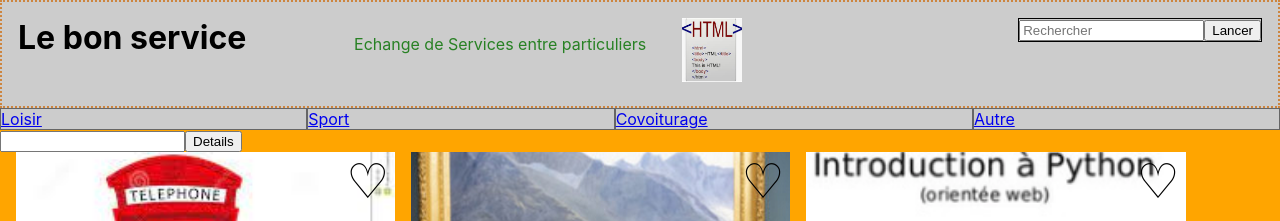
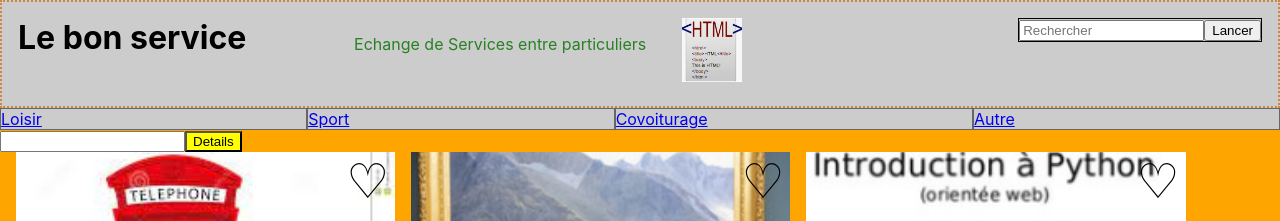
Before and after one commit to TetyanaZhabchyk/NewService, a React (Create React App) app: page / in a window 1280 px wide. Shown: the top 221 px of the page. Built offline with nearby package versions, Linux system fonts and the light colour scheme.

Commit message:
Ajout categories.css, yellow bouton "detail"

```diff
--- /dev/null
+++ b/src/components/Categories.css
@@ -0,0 +1,3 @@
+.couleur {
+  background-color: yellow;
+}
--- a/src/components/Categories.js
+++ b/src/components/Categories.js
@@ -1,11 +1,12 @@
 import Favori from "./Favori";
+import "./Categories.css";
 import React from "react";
 
 function Categories() {
   return (
     <aside>
       <input type="text"></input>
-      <button>Details</button>
+      <button class="couleur">Details</button>
     </aside>
   );
 }
```
